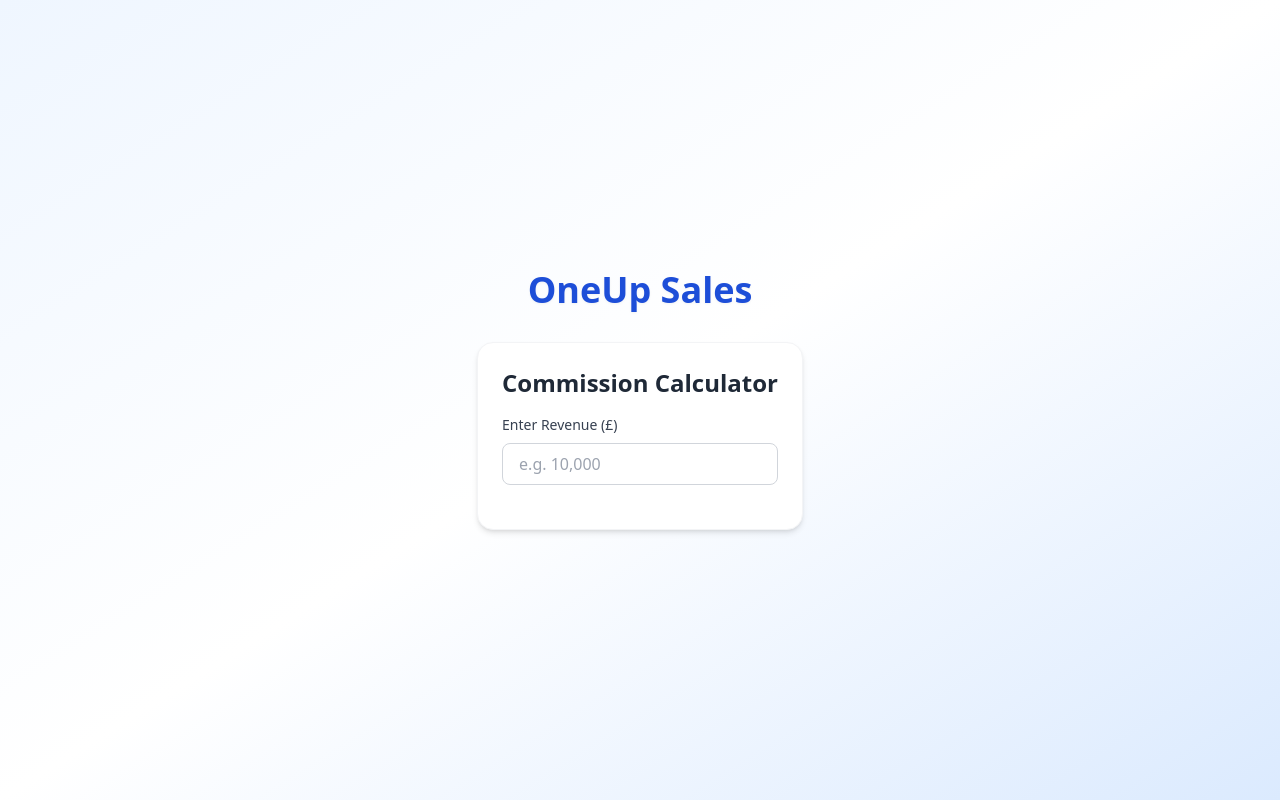
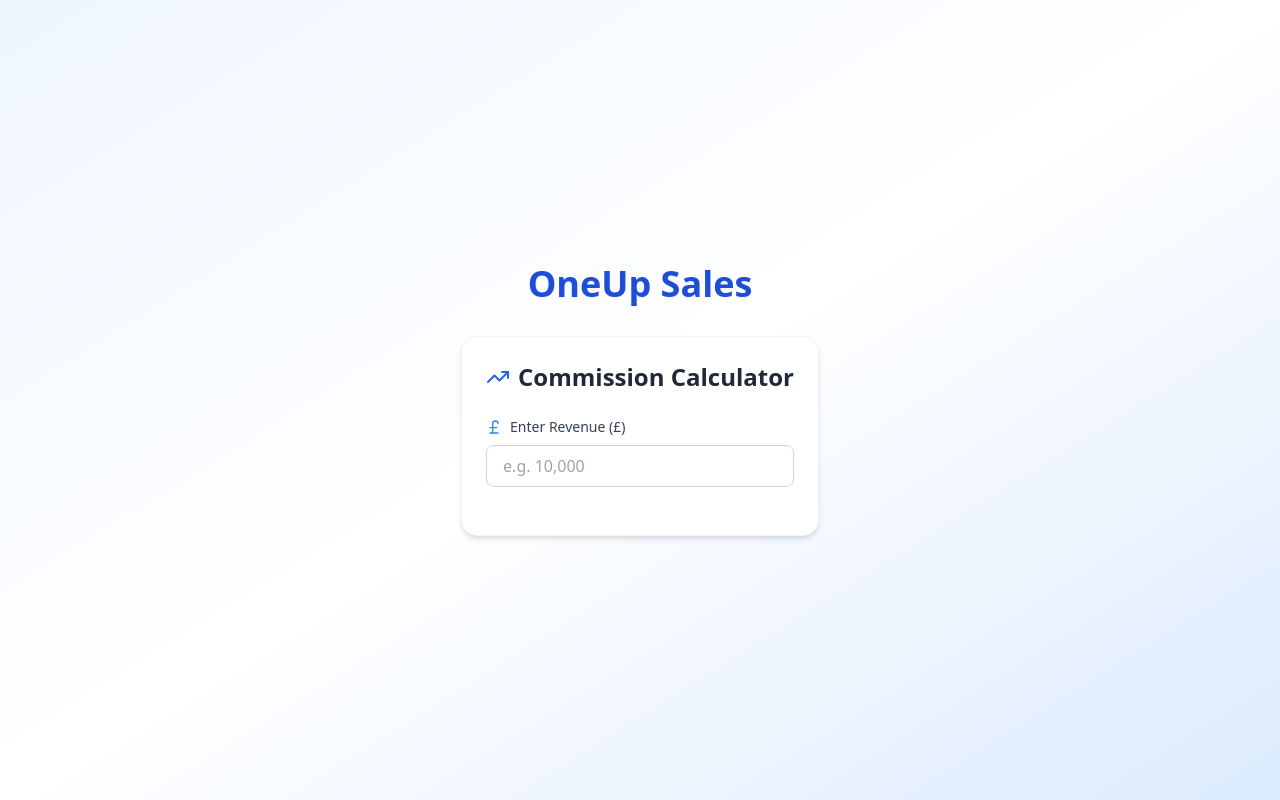
Before and after one commit to zinacoladaa/OneUpSales, a React (Vite) app: page / in a window 1280 px wide. Built offline with nearby package versions, Linux system fonts and the light colour scheme.

Commit message:
styling changes and icons added

```diff
--- a/package.json
+++ b/package.json
@@ -10,6 +10,7 @@
     "preview": "vite preview"
   },
   "dependencies": {
+    "lucide-react": "^0.546.0",
     "react": "^19.1.1",
     "react-dom": "^19.1.1"
   },
--- a/src/components/CommissionWidget.tsx
+++ b/src/components/CommissionWidget.tsx
@@ -1,5 +1,6 @@
 import React, { useState } from "react";
 import { calculateCommission } from "../utils/CommissionBand";
+import { PoundSterling, TrendingUp, PieChart } from "lucide-react";
 
 const CommissionWidget: React.FC = () => {
   const [revenueInput, setRevenueInput] = useState<string>("");
@@ -9,16 +10,18 @@ const CommissionWidget: React.FC = () => {
 
   return (
     <div className="w-full max-w-md bg-white rounded-2xl shadow-md border border-gray-100 p-6">
-      <h2 className="text-2xl font-semibold text-gray-800 mb-4 text-center">
+      <h2 className="text-2xl font-semibold text-gray-800 mb-6 text-center flex items-center justify-center gap-2">
+        <TrendingUp className="w-6 h-6 text-blue-600" />
         Commission Calculator
       </h2>
 
-
-      <div className="mb-5">
+      {/* Input Field */}
+      <div className="mb-6">
         <label
           htmlFor="revenue"
-          className="block text-sm font-medium text-gray-700 mb-2"
+          className="block text-sm font-medium text-gray-700 mb-2 flex items-center gap-2"
         >
+          <PoundSterling className="w-4 h-4 text-blue-500" />
           Enter Revenue (£)
         </label>
         <input
@@ -33,18 +36,26 @@ const CommissionWidget: React.FC = () => {
         />
       </div>
 
-      {/* Result Section */}
+      {/* Results */}
       {revenueInput && (
-        <div className="space-y-4 animate-fadeIn">
-          <div className="bg-blue-50 border border-blue-100 p-4 rounded-xl text-center">
-            <p className="text-sm text-gray-700 font-medium">Total Commission</p>
-            <p className="text-2xl font-bold text-blue-600">
+        <div className="space-y-5 animate-fadeIn">
+          {/* Total Commission */}
+          <div className="bg-blue-50 border border-blue-100 p-4 rounded-xl text-center shadow-sm">
+            <div className="flex justify-center items-center gap-2 mb-1">
+              <TrendingUp className="w-5 h-5 text-blue-600" />
+              <p className="text-sm text-gray-700 font-medium">
+                Total Commission
+              </p>
+            </div>
+            <p className="text-3xl font-bold text-blue-700">
               £{totalCommission.toLocaleString()}
             </p>
           </div>
 
+          {/* Breakdown */}
           <div>
-            <h3 className="text-lg font-semibold text-gray-800 mb-2">
+            <h3 className="text-lg font-semibold text-gray-800 mb-3 flex items-center gap-2">
+              <PieChart className="w-5 h-5 text-blue-500" />
               Commission Band Breakdown
             </h3>
             <ul className="divide-y divide-gray-200">
```
Also changed, not shown: 1 other file (tests, documents, lock files or other folders).
